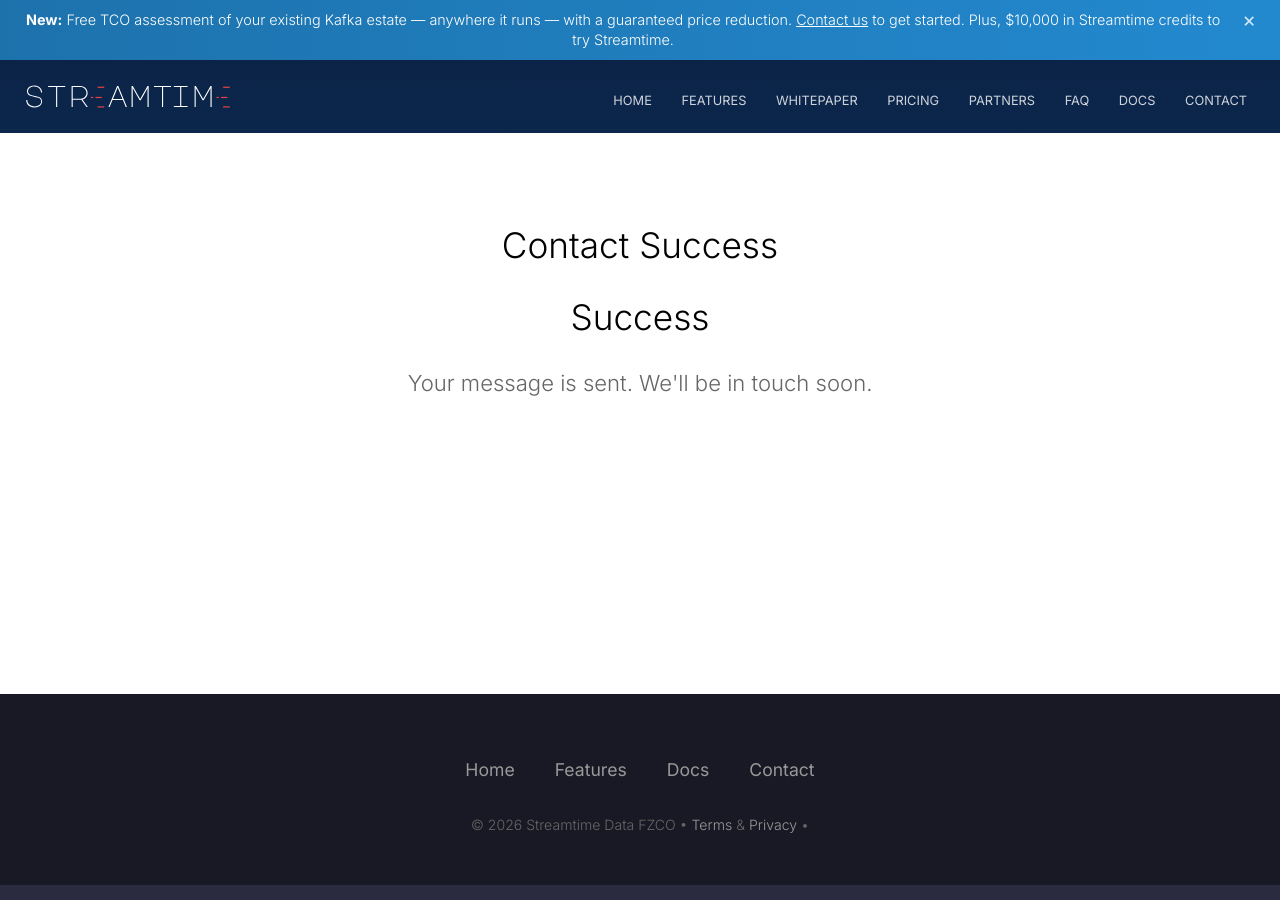
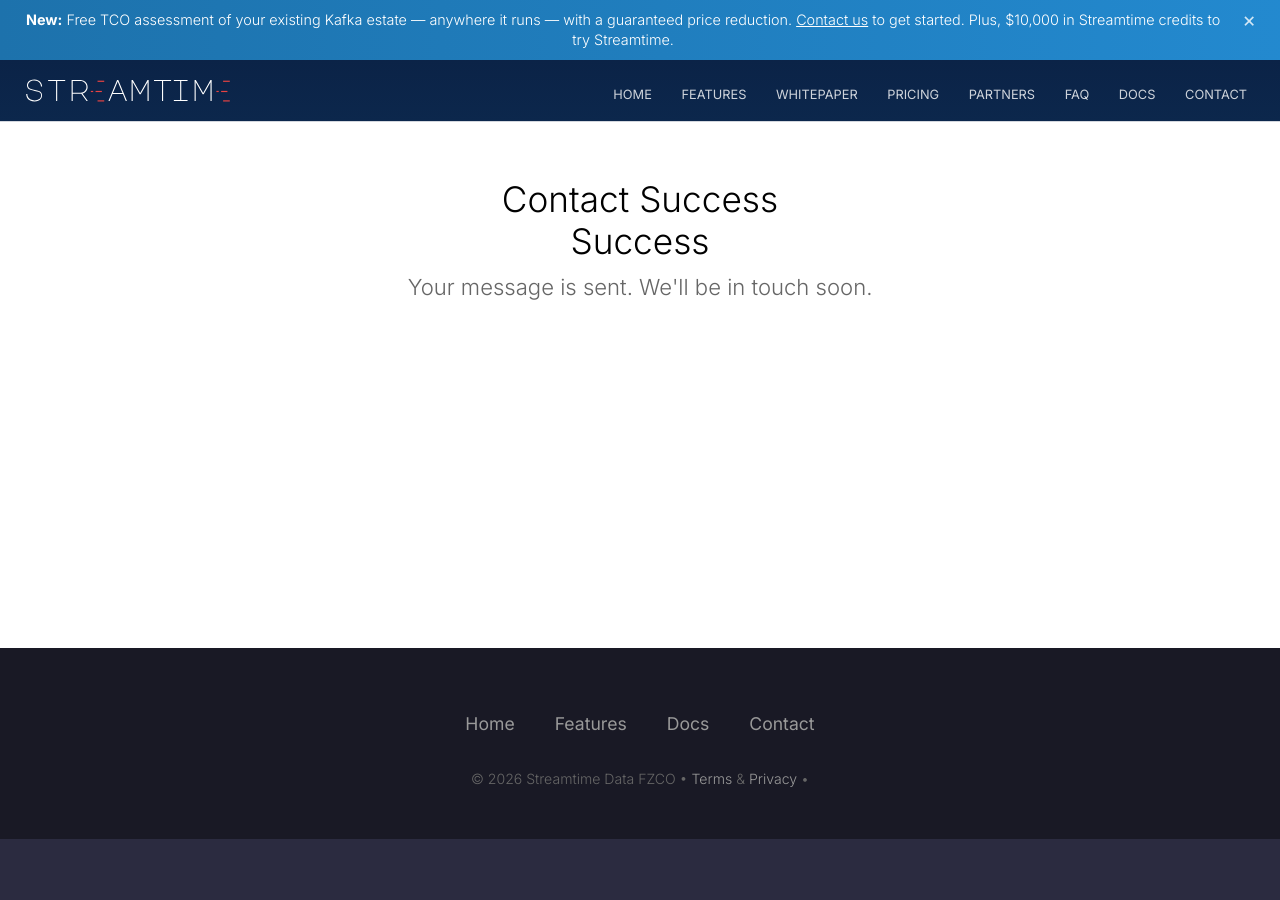
Before and after one commit to streamtime-ai/website, a Jekyll site: the page built from contact-success.html, in a window 1280 px wide. Built offline with Jekyll 4.4.1, drawn with Linux system fonts in a browser that asks for light colours; a script that is not in the unit is left out.

Commit message:
Sticky site header and cleaner page headers

```diff
--- a/_sass/layout.scss
+++ b/_sass/layout.scss
@@ -19,7 +19,11 @@
 
 header {
 	color: #fff;
-	padding: 20px 0;
+	padding: 14px 0;
+	position: sticky;
+	top: 0;
+	z-index: 100;
+	box-shadow: 0 1px 0 rgba(11, 35, 71, .18);
 	background: $brand-color; /* Old browsers */
 	background: linear-gradient(to bottom, $brand-color 0%, $middle-gradient-color 100%) no-repeat $brand-color;
 
@@ -70,6 +74,23 @@ header {
 
 section {
 	padding: 100px 0;
+}
+
+// Page headers (from layouts/page.html): tighter top padding, narrower
+// heading measure so long headings stay readable.
+section.page {
+	padding-top: 56px;
+
+	h2 {
+		margin: 0 auto;
+		max-width: 760px;
+	}
+
+	> .container > .subtext {
+		max-width: 640px;
+		margin-left: auto;
+		margin-right: auto;
+	}
 }
 
 section + section {
```
